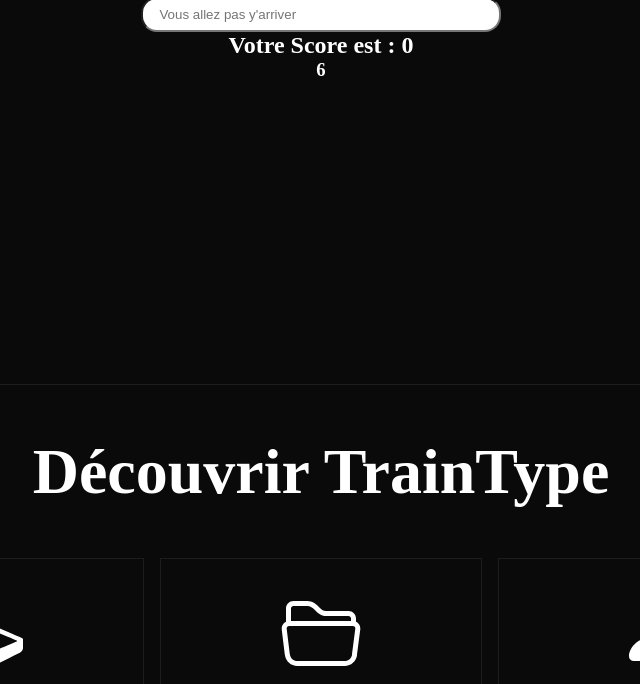
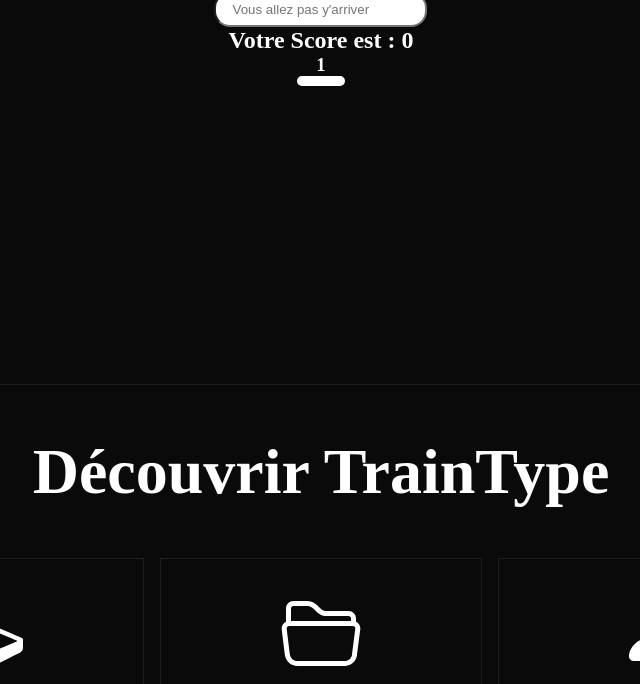
Before and after one commit to Sayfbenda/S-TrainType, a website: page index.html in a window 1280 px wide. Shown: the part 416-1100 px from the top of the page, without its empty margins (319-959 px from the left). Drawn offline with Linux system fonts and the light colour scheme.

Commit message:
fix score and bar progression

```diff
--- a/css/style.css
+++ b/css/style.css
@@ -10,7 +10,7 @@
 *{
     padding: 0;
     margin: 0;
-
+    transition: 500ms;
 }
 body > header{
     display: flex;
@@ -48,6 +48,7 @@
 main > section:nth-child(1) > article > fieldset{
     display: flex;
     flex-direction: column;
+    align-items: center;
     width: fit-content;
 }
 main > section:nth-child(1) > article {
@@ -101,6 +102,12 @@
     padding: 2rem;
     width: 20vw;
 }
+#barprogression{
+    display: flex;
+    background-color: white;
+    height: 10px;
+    border-radius: 1rem;
+}
 footer{
     color: white;
 }
--- a/index.html
+++ b/index.html
@@ -39,6 +39,9 @@
                     <div id="timer">
 
                     </div>
+                    <div id="barprogression">
+
+                    </div>
                 </fieldset>
             </article>
         </section>
--- a/js/script.js
+++ b/js/script.js
@@ -46,8 +46,11 @@
 let motEntre = ""
 let scoreAffiche = 0
 let motEntreId = ""
-let timerAffiche = 10
+let timerAffiche = 5
 let timerhtml = ""
+let t = ""
+let barwidth = 21
+let bar = ""
 
 function nombreHasard(nombre) {
     motAffiche = motsFrancais[Math.floor(Math.random()*nombre)]
@@ -56,13 +59,17 @@
 
 document.addEventListener('keydown', (event) =>{
     if (event.key == "Enter") {
-        prendreLeMot()
-        verifierLeMot()
-        resetValue()
-        genererDecouragement()
+        gagneroupas()
     }
     prendreLeMot()
 })
+
+function gagneroupas() {
+    prendreLeMot()
+    verifierLeMot()
+    resetValue()
+    genererDecouragement()
+}
 
 function prendreLeMot() {
     motEntreId = document.getElementById("motmagic")
@@ -116,20 +123,41 @@
 }
 
 function timer() {
+    timerAffiche = 5
     let timerID = document.getElementById("timer")
-    const t = setInterval(() => {
+    t = setInterval(() => {
         let html = `
         <h3>${timerAffiche}</h3>
         `
         timerID.innerHTML = html
         console.log(timerAffiche --)
+        barwidth = barwidth - 4
+        bar.style.width = String(barwidth+"vw")
+        console.log(String(barwidth+"vw"))
         if (timerAffiche == -1){
             clearTimeout(t)
+            verifierTimer()
+            barprogression()
         }
 }, 1000);
 }
 
+function verifierTimer() {
+    if (timerAffiche == -1){
+        timer()
+        gagneroupas()
+    }
+}
+
+function barprogression() {
+    barwidth = 21
+    bar = document.getElementById("barprogression")
+    bar.style.width = String(barwidth+"vw")
+}
+
 function lancementDuJeu() {
+    barprogression()
+    clearTimeout(t)
     timer()
     resetScore(0)
     nombreHasard(motsFrancais.length)
```
